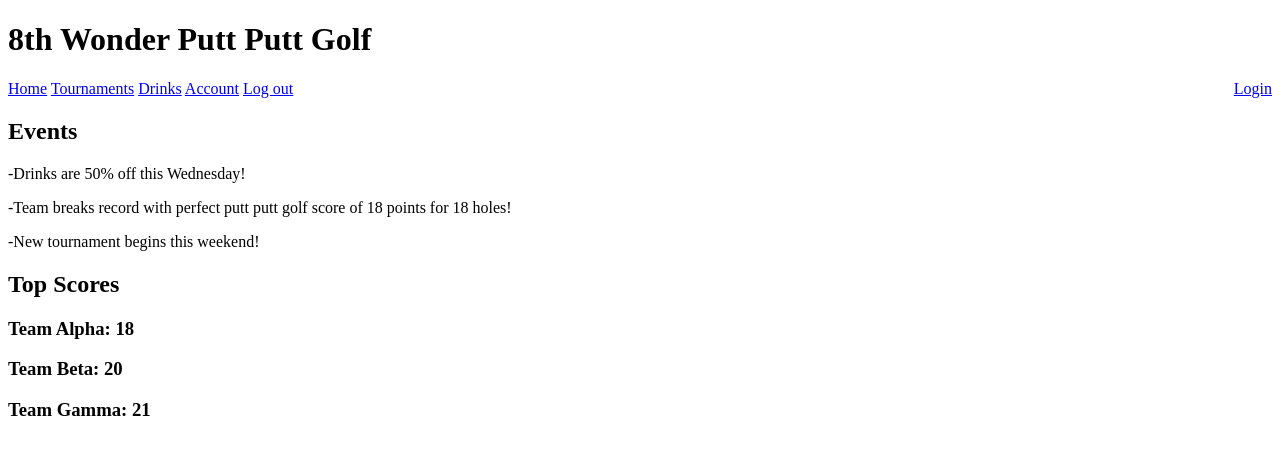
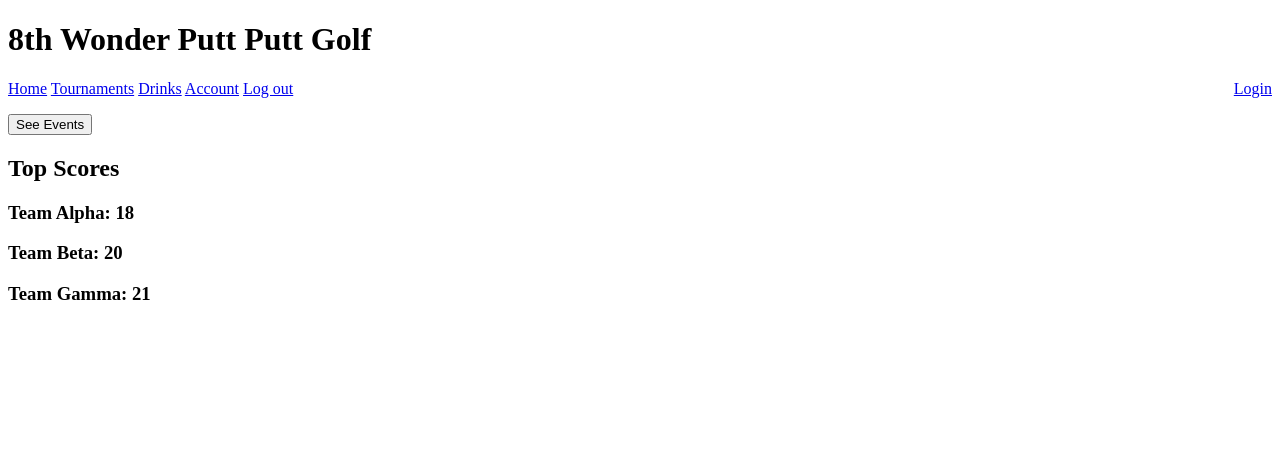
Before and after one commit to PokeGon/8th-Wonder, a Django app: page / in a window 1280 px wide. Shown: the top 455 px of the page. Run offline with Django 3.2, Linux system fonts and the light colour scheme.

Commit message:
url and views fix for templates

```diff
--- a/src/main/templates/Bank.html
+++ b/src/main/templates/Bank.html
@@ -10,7 +10,6 @@
 
 </head>
 <body>
-<h1> 8th Wonder Putt Putt Golf</h1>
 
 {% include 'navBar.html' %}
 
--- a/src/main/templates/DrinkEdit.html
+++ b/src/main/templates/DrinkEdit.html
@@ -10,7 +10,6 @@
 
 </head>
 <body>
-<h1> 8th Wonder Putt Putt Golf</h1>
 
 {% include 'navBar.html' %}
 
--- a/src/main/templates/OrderConfirmation.html
+++ b/src/main/templates/OrderConfirmation.html
@@ -10,7 +10,6 @@
 
 </head>
 <body>
-<h1> 8th Wonder Putt Putt Golf</h1>
 
 {% include 'navBar.html' %}
 
--- a/src/main/templates/Sponsor.html
+++ b/src/main/templates/Sponsor.html
@@ -10,7 +10,6 @@
 
 </head>
 <body>
-    <h1> 8th Wonder Putt Putt Golf</h1>
 
     {% include 'navBar.html' %}
 
@@ -34,7 +33,8 @@
 
 
     <div class="Current Tournaments">
-        <h2>List of future tournaments here</h2>
+        <p></p>
+        <a href="{% url 'events' %}"><input type="submit" value="See Events"></a>
     </div>
 
 
--- a/src/main/templates/drinkMeister.html
+++ b/src/main/templates/drinkMeister.html
@@ -10,6 +10,9 @@
 
 </head>
 <body>
+
+{% include 'navBar.html' %}
+
 <h1>Recent Orders</h1>
 <div class="drinkOrders" id="#orderNumber">
     <select name="customer" id="customerId">
--- a/src/main/templates/drinks.html
+++ b/src/main/templates/drinks.html
@@ -17,7 +17,7 @@
     <h2>Drinks</h2>
 
     <h3>Current Order: Nuka Cola Quantum</h3>
-    <button>Order</button>
+    <a href="{% url 'orderConfirmation' %}"><input type="submit" value="Confirm Order"></a>
 </div>
 <p>&nbsp</p>
 <div>
--- a/src/main/templates/events.html
+++ b/src/main/templates/events.html
@@ -10,7 +10,6 @@
 
 </head>
 <body>
-<h1> 8th Wonder Putt Putt Golf</h1>
 
 {% include 'navBar.html' %}
 
--- a/src/main/templates/home.html
+++ b/src/main/templates/home.html
@@ -12,15 +12,10 @@
 <body>
 {% include 'navBar.html' %}
 
-<div class="Events">
+<p></p>
 
-    <h2>Events</h2>
 
-    <p>-Drinks are 50% off this Wednesday!</p>
-    <p>-Team breaks record with perfect putt putt golf score of 18 points for 18 holes!</p>
-    <p>-New tournament begins this weekend!</p>
-
-</div>
+<a href="{% url 'events' %}"><input type="submit" value="See Events"></a>
 
 
 <div class="Top Scores">
--- a/src/main/templates/login.html
+++ b/src/main/templates/login.html
@@ -21,7 +21,9 @@
     <p></p>
 
     <p></p>
-    <button>Create New Account</button>
+
+    <a href="{% url 'accountCreation' %}"><input type="submit" value="Create New Account"></a>
+
 </div>
 
 
--- a/src/main/templates/manager.html
+++ b/src/main/templates/manager.html
@@ -10,9 +10,10 @@
 
 </head>
 <body>
-<h1> 8th Wonder Putt Putt Golf</h1>
 
 {% include 'navBar.html' %}
+
+<p></p>
 
 <div class="managerOptions">
 
--- a/src/main/templates/transfer.html
+++ b/src/main/templates/transfer.html
@@ -10,7 +10,6 @@
 
 </head>
 <body>
-<h1> 8th Wonder Putt Putt Golf</h1>
 
 {% include 'navBar.html' %}
 <div class="balance">
--- a/src/main/urls.py
+++ b/src/main/urls.py
@@ -14,8 +14,11 @@ urlpatterns = [
     path('editDrinks/', views.drinksEdit, name='editDrinks'),
     path('orderConfirmation/', views.orderConfirmation, name='orderConfirmation'),
     path('sponsor/', views.sponsor, name='sponsor'),
-
+    path('transfer/', views.transfer, name='transfer'),
     path('account/', views.ProfileView.as_view(), name='account'),
+    path('drinkMeister', views.drinkMeister, name='drinkMeister'),
+    path('events', views.events, name='events'),
+    path('manager', views.manager, name='manager'),
 
     # Django Auth
     path('login/', auth_views.LoginView.as_view(template_name="login.html"), name='login'),
--- a/src/main/views.py
+++ b/src/main/views.py
@@ -60,5 +60,22 @@ def orderConfirmation(request):
 def sponsor(request):
     return render(request, 'Sponsor.html')
 
+
+def transfer(request):
+    return render(request, 'transfer.html')
+
+
+def drinkMeister(request):
+    return render(request, 'drinkMeister.html')
+
+
+def events(request):
+    return render(request, 'events.html')
+
+
+def manager(request):
+    return render(request, "manager.html")
+
+
 class ProfileView(LoginRequiredMixin, TemplateView):
     template_name = 'account.html'
```
Also changed, not shown: src/main/templates/accountCreation.html (+6 -2 lines).
